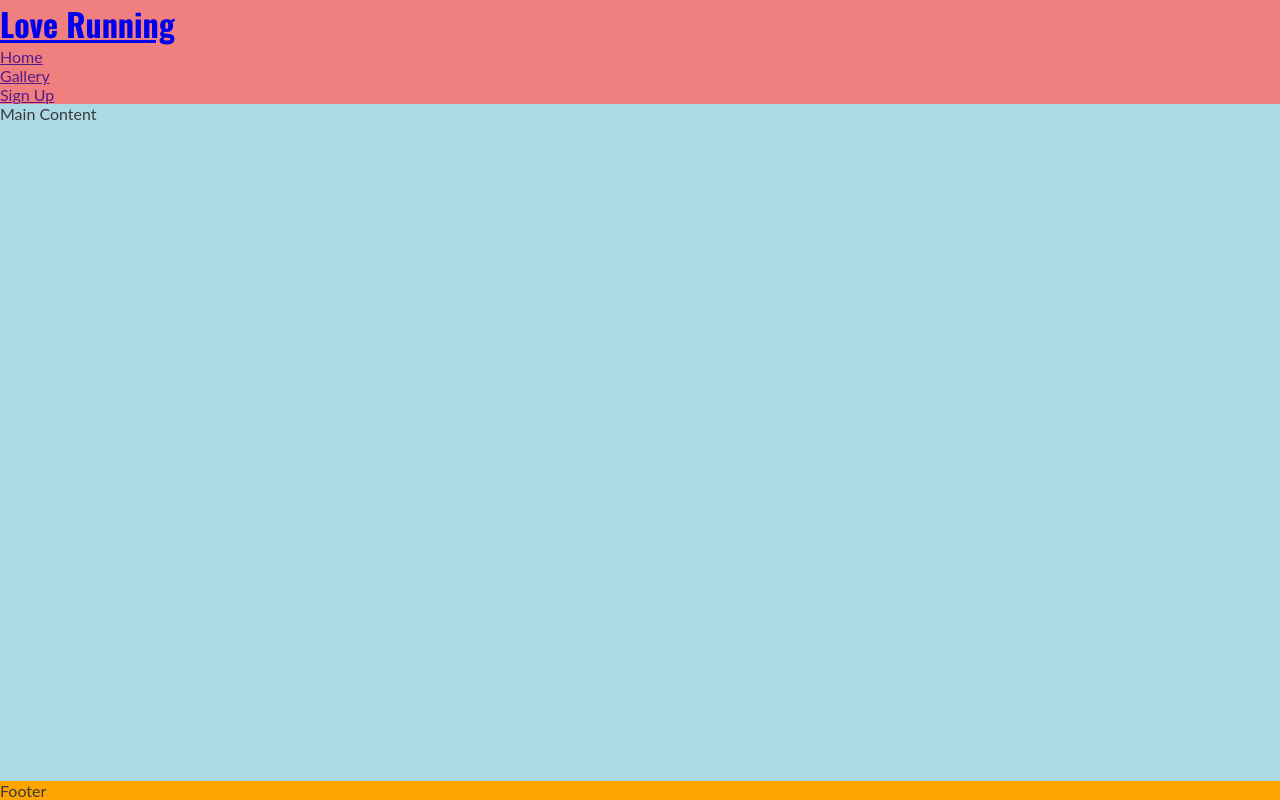
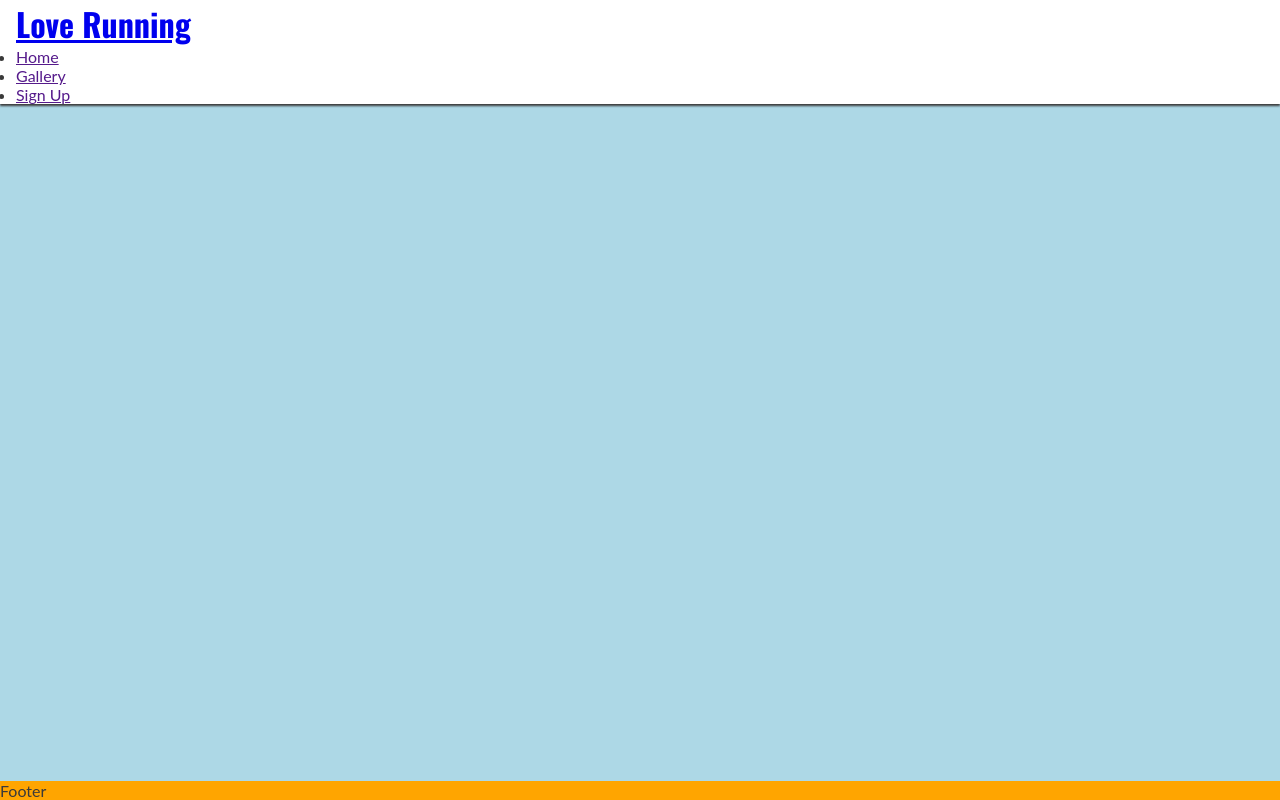
Before and after one commit to marianamalfa/loverunning, a plain HTML site: page index.html in a window 1280 px wide. Drawn offline with nearby package versions, Linux system fonts and the light colour scheme.

Commit message:
Make header fixed and change background color

```diff
--- a/assets/css/style.css
+++ b/assets/css/style.css
@@ -19,7 +19,12 @@ body {
 }
 
 header {
-    background-color: lightcoral;
+    background-color: #FFFFFF;
+    padding: 0 1rem;
+    position: fixed;
+    z-index: 99;
+    width: 100%;
+    box-shadow: 0 2px 2px #3a3a3a;
 }
 
 h1 {
```
